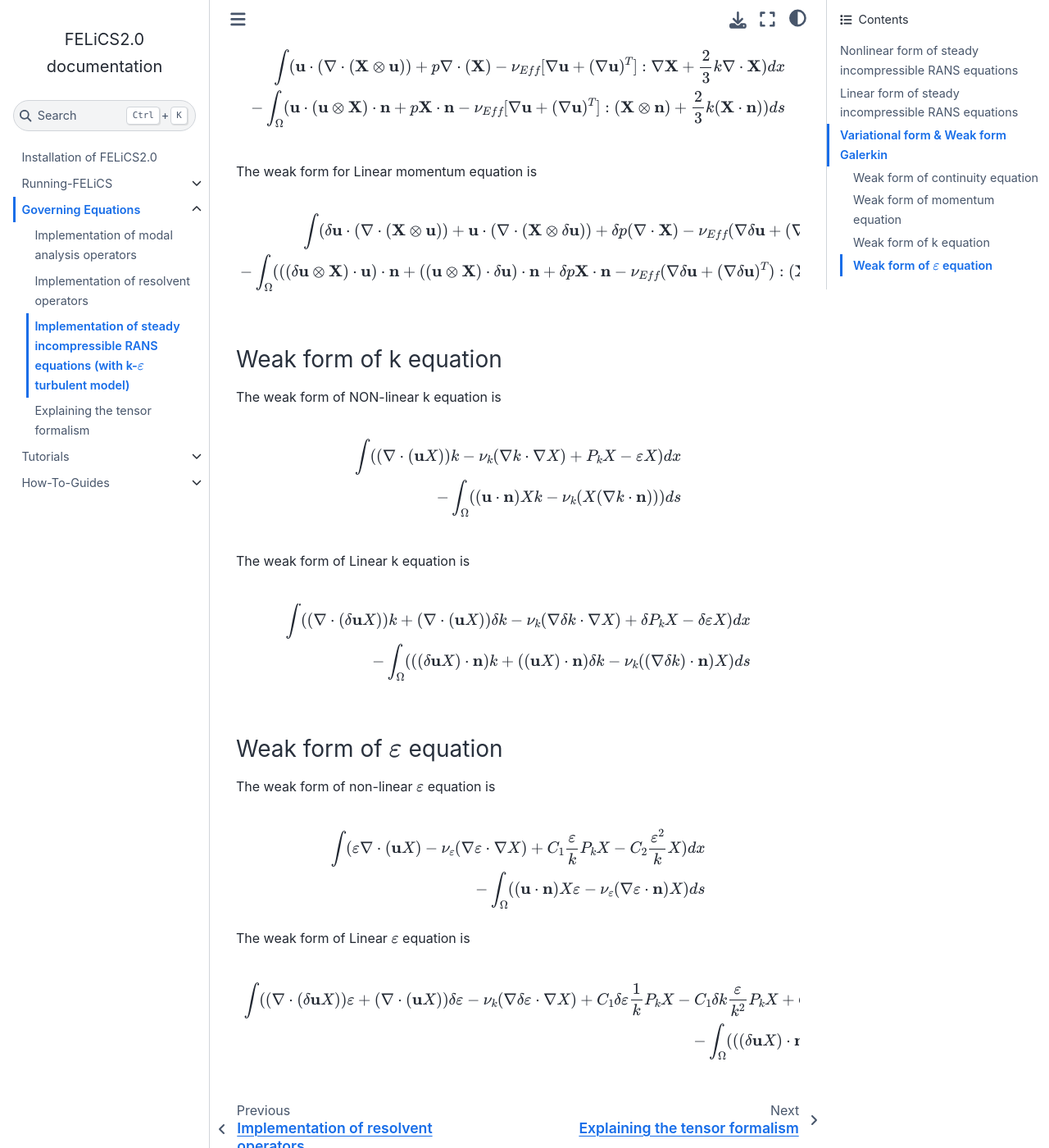
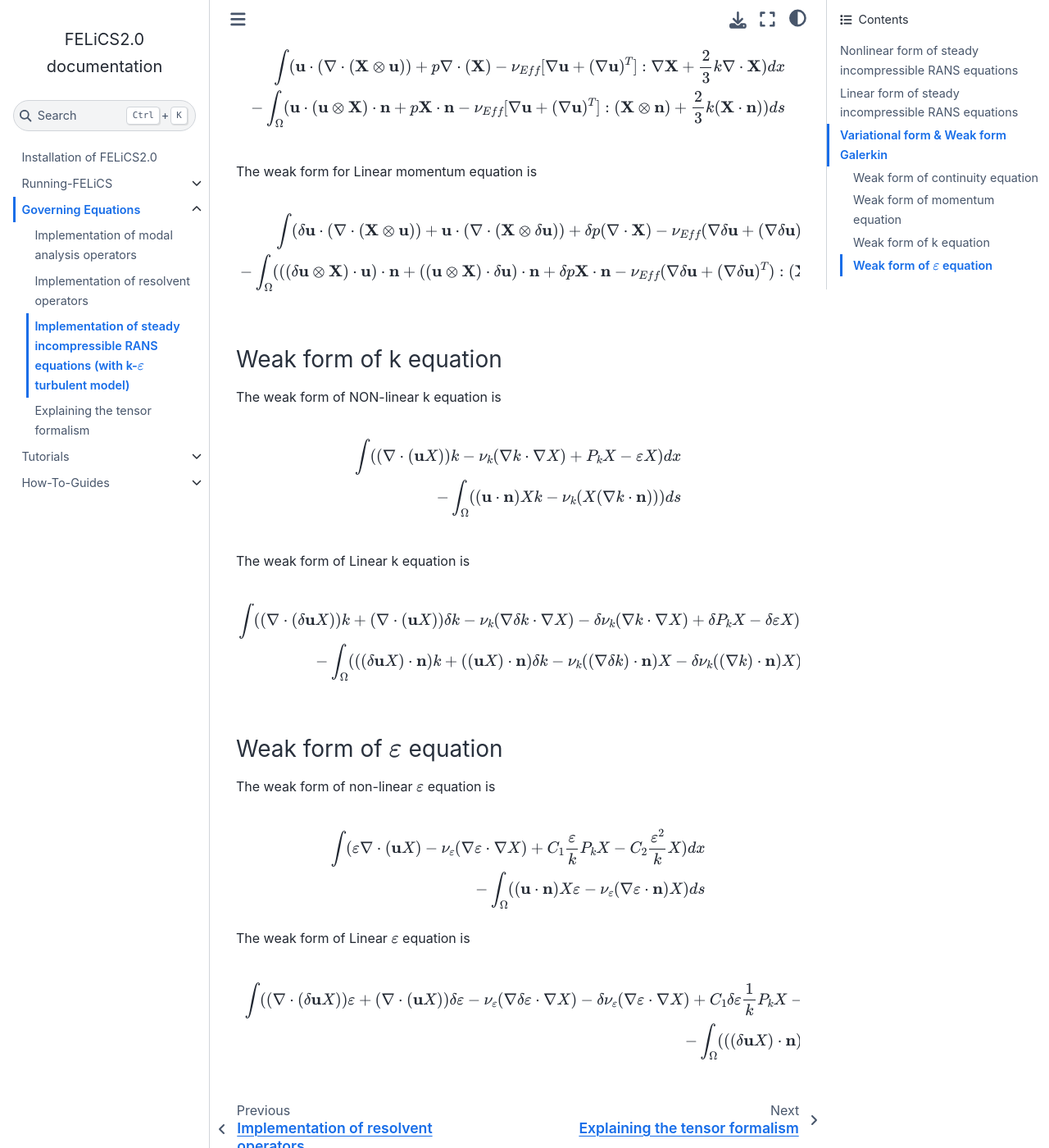
Before and after one commit to arash-mp/FELiCS_FSI, a Sphinx documentation site: the page built from DOCUMENTATION/GoverningEquations/Incompressible_RANS_k-e.md, in a window 1280 px wide and 1400 px high, scrolled down 3239 px. Shown: the whole window at 82% size. Built offline with Sphinx 7.4.7 and the Sphinx Book theme 1.1.4, drawn with Linux system fonts in a browser that asks for light colours; pages that are not in the unit, such as notebooks, are missing from menus; some of the changed text lies outside the part shown.

Commit message:
[doc] corrected some errors in the RANS equation documentation

```diff
--- a/DOCUMENTATION/GoverningEquations/Incompressible_RANS_k-e.md
+++ b/DOCUMENTATION/GoverningEquations/Incompressible_RANS_k-e.md
@@ -5,7 +5,7 @@
 ## Nonlinear form of steady incompressible RANS equations
 The starting point are the four equations (Continuity, Momentum, k and epsilon equations) for incompressible flow:
 $$
-    \nabla \mathbf{u} = 0
+    \nabla \cdot \mathbf{u} = 0
 $$
 $$
     (\mathbf{u} \cdot \nabla) \mathbf{u}
@@ -105,13 +104,13 @@
 ### Weak form of continuity equation
 The weak form of non-linear continuity equation is
 $$
-\int ((\mathbf{u} \cdot \nabla)X) dx - \int_\Omega (\mathbf{u} \cdot \mathbf{n}) ds = 0
+\int (\mathbf{u} \cdot \nabla X) dx - \int_\Omega (\mathbf{u} \cdot \mathbf{n}) X ds = 0
 $$
 where $\mathbf{n}$ is the unit vector which is normal to the boundary facets, $\int_\Omega (\cdot) ds$ is integration on boundaries.
 
 The weak form for Linear continuity equation is
 $$
-\int((\delta \mathbf{u} \cdot \nabla)X) dx - \int_\Omega (\delta \mathbf{u} \cdot \mathbf{n}) ds = 0
+\int(\delta \mathbf{u} \cdot \nabla X) dx - \int_\Omega (\delta \mathbf{u} \cdot \mathbf{n}) X ds = 0
 $$
 
 ### Weak form of momentum equation
@@ -138,8 +137,8 @@
     \delta \mathbf{u} \cdot (\nabla \cdot (\mathbf{X} \otimes \mathbf{u}))
     + \mathbf{u} \cdot (\nabla \cdot (\mathbf{X} \otimes \delta \mathbf{u}))
     + \delta p (\nabla \cdot \mathbf{X})
-    - \nu_{Eff} (\nabla \delta \mathbf{u} + (\nabla \delta \mathbf{u})^T) : \mathbf{X}
-    - \delta \nu_{Eff} (\nabla \mathbf{u} + (\nabla \mathbf{u})^T) : \mathbf{X}
+    - \nu_{Eff} (\nabla \delta \mathbf{u} + (\nabla \delta \mathbf{u})^T) : \nabla \mathbf{X}
+    - \delta \nu_{Eff} (\nabla \mathbf{u} + (\nabla \mathbf{u})^T) : \nabla \mathbf{X}
     + \frac{2}{3} \delta k (\nabla \cdot \mathbf{X})
 )dx
 \\
@@ -176,6 +175,7 @@
     (\nabla \cdot (\delta \mathbf{u}X))k
     +(\nabla \cdot (\mathbf{u} X)) \delta k
     -\nu_k (\nabla \delta k \cdot \nabla X)
+    -\delta \nu_k (\nabla k \cdot \nabla X)
     + \delta P_k X
     -\delta \varepsilon X
 )dx
@@ -184,6 +184,7 @@
     ((\delta  \mathbf{u} X) \cdot \mathbf{n}) k
     + ((\mathbf{u} X) \cdot \mathbf{n}) \delta k
     - \nu_k ((\nabla \delta k) \cdot \mathbf{n}) X
+    - \delta \nu_k ((\nabla k) \cdot \mathbf{n}) X
 )ds
 $$
 
@@ -210,7 +211,8 @@
 \int(
     (\nabla \cdot (\delta \mathbf{u}X))\varepsilon
     +(\nabla \cdot (\mathbf{u} X)) \delta \varepsilon
-    -\nu_k (\nabla \delta \varepsilon \cdot \nabla X)
+    -\nu_\varepsilon (\nabla \delta \varepsilon \cdot \nabla X)
+    -\delta \nu_\varepsilon (\nabla \varepsilon \cdot \nabla X)
     + C_1 \delta \varepsilon \frac{1}{k} P_k X
     - C_1 \delta k \frac{\varepsilon}{k^2} P_k X
     + C_1 \frac{\varepsilon}{k} \delta P_k X
@@ -221,6 +223,7 @@
 -\int_\Omega(
     ((\delta  \mathbf{u} X) \cdot \mathbf{n}) \varepsilon
     + ((\mathbf{u} X) \cdot \mathbf{n}) \delta \varepsilon
-    - \nu_k ((\nabla \delta \varepsilon) \cdot \mathbf{n}) X
+    - \nu_\varepsilon ((\nabla \delta \varepsilon) \cdot \mathbf{n}) X
+    - \delta \nu_\varepsilon ((\nabla \varepsilon) \cdot \mathbf{n}) X
 )ds
 $$
```
Also changed, not shown: other parts of DOCUMENTATION/GoverningEquations/Incompressible_RANS_k-e.md (+0 -1 lines).
